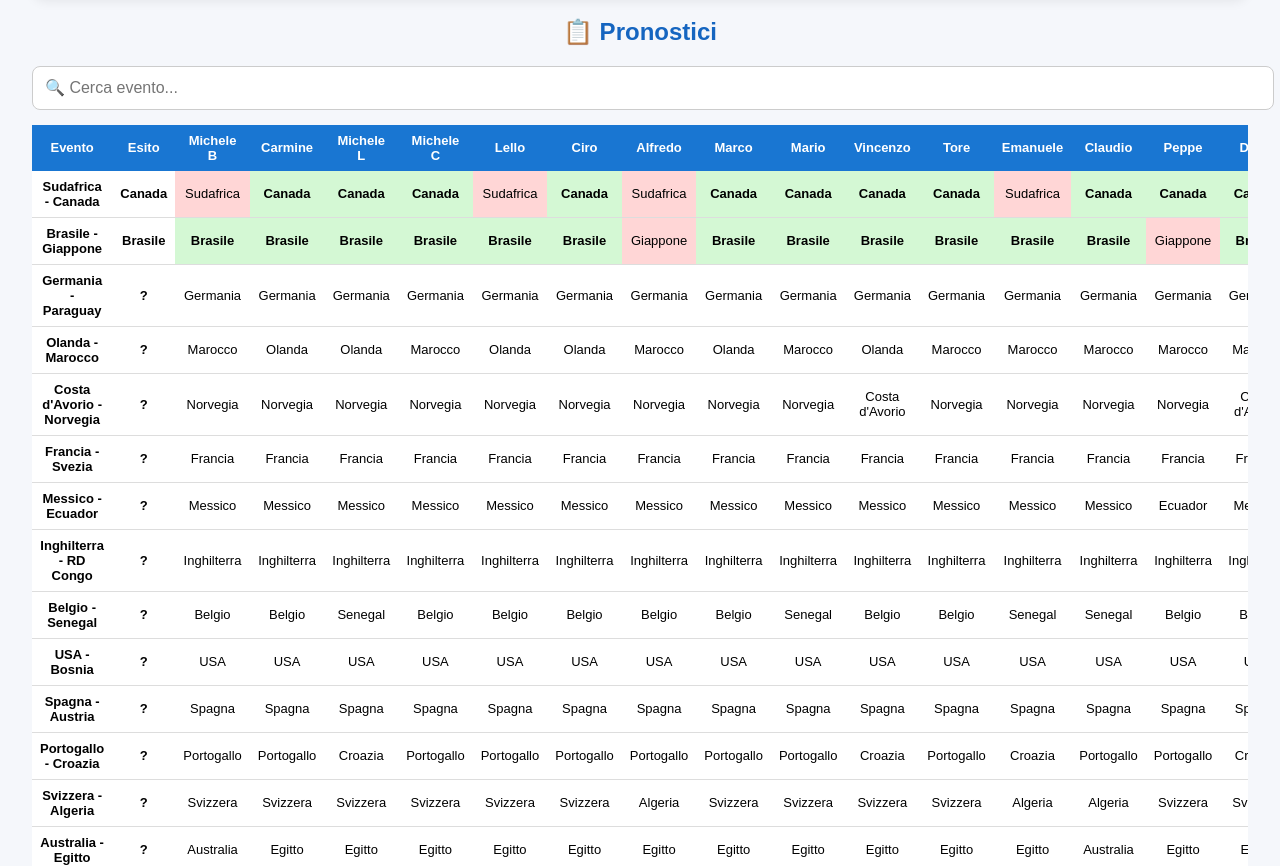
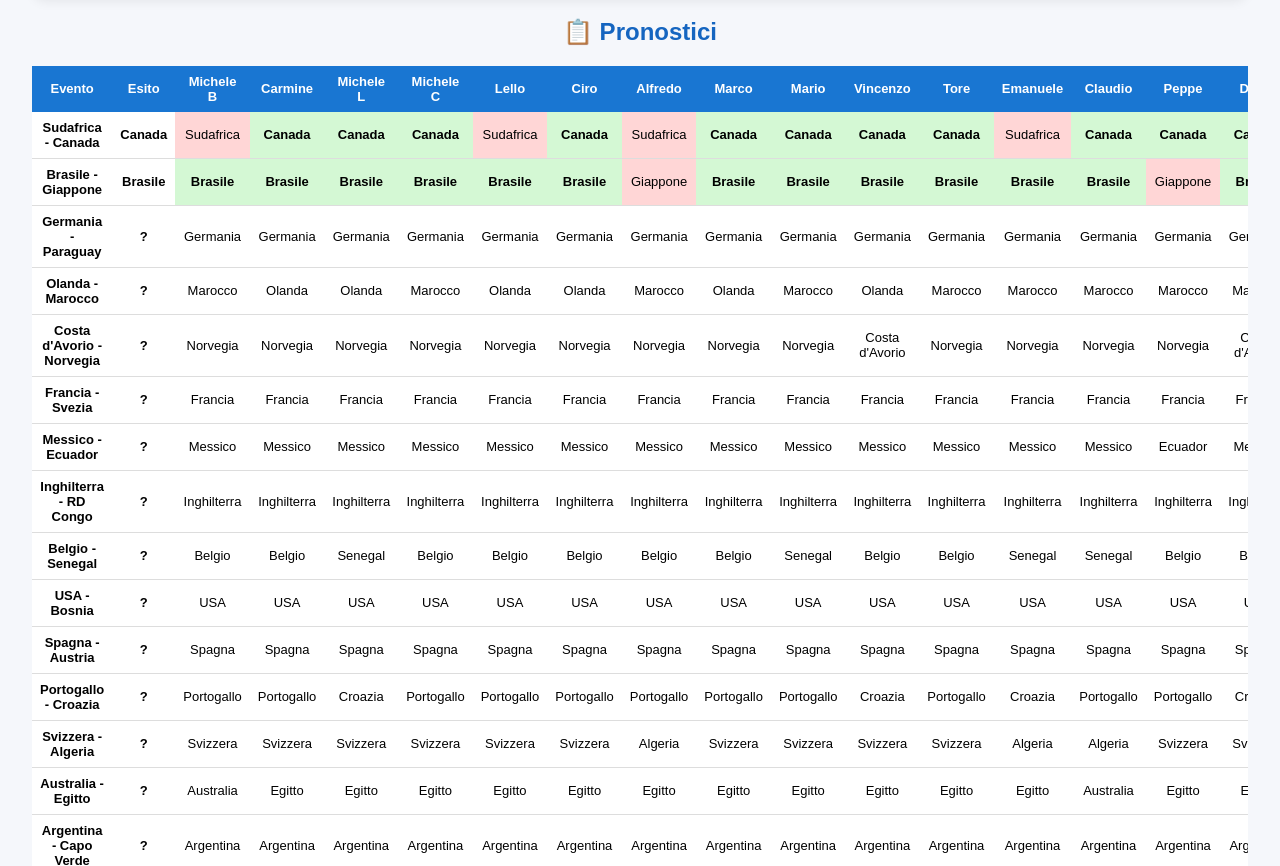
Before and after one commit to Spiderpep86/TotoMondiale26, a plain HTML site: page index.html in a window 1280 px wide. Shown: the part 1213-2079 px from the top of the page. Drawn offline with Linux system fonts and the light colour scheme.

Commit message:
Update index.html

```diff
--- a/index.html
+++ b/index.html
@@ -73,10 +73,6 @@
 
 <h2>📋 Pronostici</h2>
 
-<input
-type="text"
-id="ricerca"
-placeholder="🔍 Cerca evento...">
 
 <div class="tabella">
 
```
